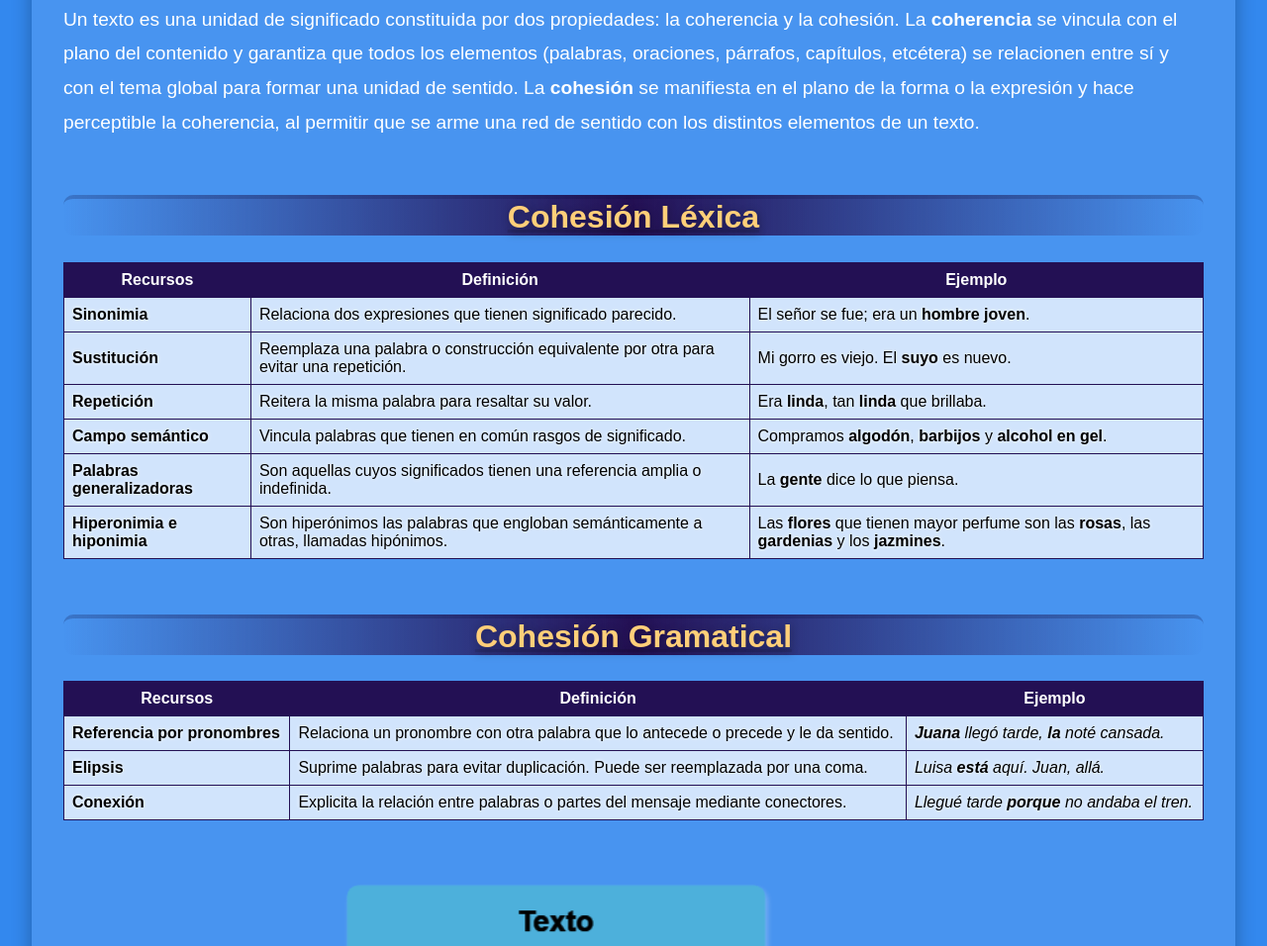
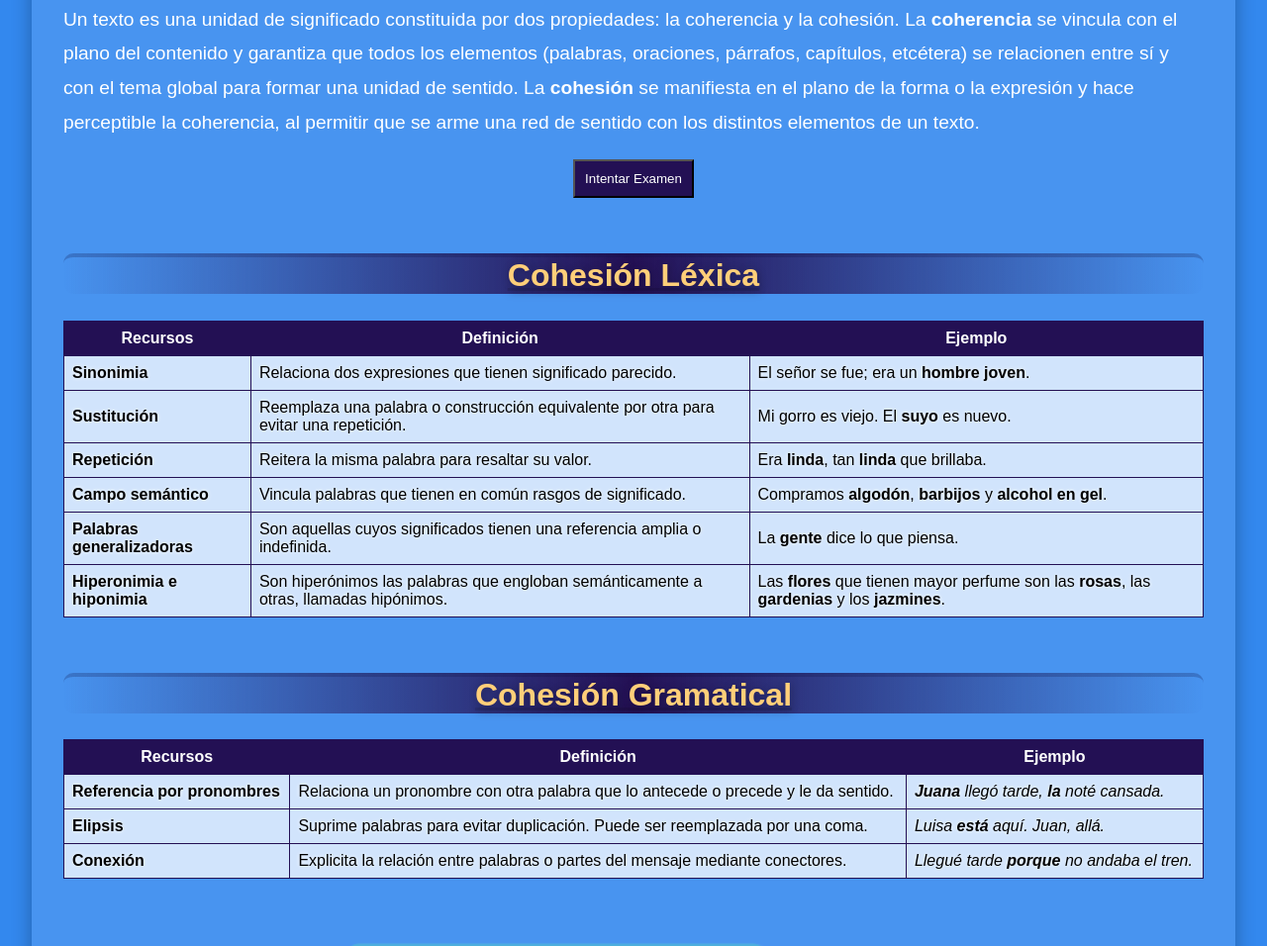
Before and after one commit to denuczi/texto, a plain HTML site: page index.html in a window 1280 px wide. Shown: the part 1100-2056 px from the top of the page at 99% size. Drawn offline with Linux system fonts and the light colour scheme.

Commit message:
Update index.html

```diff
--- a/index.html
+++ b/index.html
@@ -47,7 +47,11 @@
         <article>
             <a href="https://drive.google.com/file/d/17dOd0CvonYxRfjGBfQjvMIdjYPxm7bLo/view"><h2>Coherencia y Cohesión</h2></a>
             <p>Un texto es una unidad de significado constituida por dos propiedades: la coherencia y la cohesión. La <b>coherencia</b> se vincula con el plano del contenido y garantiza que todos los elementos (palabras, oraciones, párrafos, capítulos, etcétera) se relacionen entre sí y con el tema global para formar una unidad de sentido. La <b>cohesión</b> se manifiesta en el plano de la forma o la expresión y hace perceptible la coherencia, al permitir que se arme una red de sentido con los distintos elementos de un texto.</p>
-
+            <button class="examen">
+                    <a href="quiz/quiz.html">
+                        Intentar Examen
+                    </a>
+                </button>
             <div class="table-container">
                 <a href="https://drive.google.com/file/d/17dOd0CvonYxRfjGBfQjvMIdjYPxm7bLo/view"><h2>Cohesión Léxica</h2></a>
                 <table>
```
